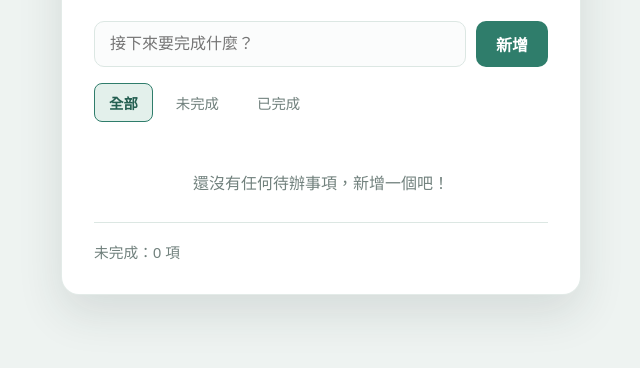
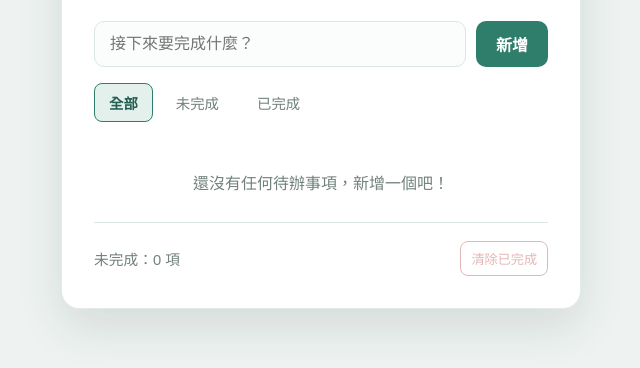
Before and after one commit to sjhank/copilot-workshop-2026, a plain HTML site: page index.html in a window 1280 px wide. Shown: the part 238-606 px from the top of the page, without its empty margins (319-959 px from the left). Drawn offline with Linux system fonts and the light colour scheme.

Commit message:
feat: 新增清除已完成按鈕 (#4)

```diff
--- a/app.js
+++ b/app.js
@@ -8,6 +8,7 @@ const remainingCount = document.querySelector("#remaining-count");
 const themeToggle = document.querySelector("#theme-toggle");
 const themeIcon = document.querySelector(".theme-icon");
 const themeLabel = document.querySelector(".theme-label");
+const clearCompletedButton = document.querySelector("#clear-completed");
 const THEME_STORAGE_KEY = "todo-list-theme";
 const FILTER_STORAGE_KEY = "todo-list-filter";
 const filterButtons = document.querySelectorAll(".filter-button");
@@ -126,7 +127,9 @@ function renderTodos() {
   });
 
   const unfinishedTodos = todos.filter((todo) => !todo.completed).length;
+  const hasCompletedTodos = todos.some((todo) => todo.completed);
   remainingCount.textContent = `未完成：${unfinishedTodos} 項`;
+  clearCompletedButton.disabled = !hasCompletedTodos;
   emptyState.textContent = getEmptyMessage();
   emptyState.hidden = visibleTodos.length > 0;
 }
@@ -150,6 +153,18 @@ todoForm.addEventListener("submit", (event) => {
   renderTodos();
   todoForm.reset();
   todoInput.focus();
+});
+
+clearCompletedButton.addEventListener("click", () => {
+  const hasCompletedTodos = todos.some((todo) => todo.completed);
+
+  if (!hasCompletedTodos || !confirm("確定要清除所有已完成的待辦事項嗎？")) {
+    return;
+  }
+
+  todos = todos.filter((todo) => !todo.completed);
+  saveTodos();
+  renderTodos();
 });
 
 themeToggle.addEventListener("click", () => {
--- a/index.html
+++ b/index.html
@@ -48,6 +48,13 @@
 
     <footer class="todo-footer">
       <span id="remaining-count">未完成：0 項</span>
+      <button
+        class="clear-completed-button"
+        id="clear-completed"
+        type="button"
+        aria-label="清除所有已完成的待辦事項"
+        disabled
+      >清除已完成</button>
     </footer>
   </main>
 
--- a/styles.css
+++ b/styles.css
@@ -261,11 +261,35 @@ h1 {
 }
 
 .todo-footer {
+  display: flex;
+  align-items: center;
+  justify-content: space-between;
+  gap: 16px;
   margin-top: 24px;
   padding-top: 18px;
   color: var(--text-secondary);
   border-top: 1px solid var(--border);
   font-size: 0.92rem;
+}
+
+.clear-completed-button {
+  padding: 7px 10px;
+  color: var(--danger);
+  background: transparent;
+  border: 1px solid var(--danger);
+  border-radius: 8px;
+  font-size: 0.82rem;
+}
+
+.clear-completed-button:hover:not(:disabled),
+.clear-completed-button:focus-visible:not(:disabled) {
+  color: var(--card-background);
+  background: var(--danger);
+}
+
+.clear-completed-button:disabled {
+  cursor: not-allowed;
+  opacity: 0.45;
 }
 
 .sr-only {
```
